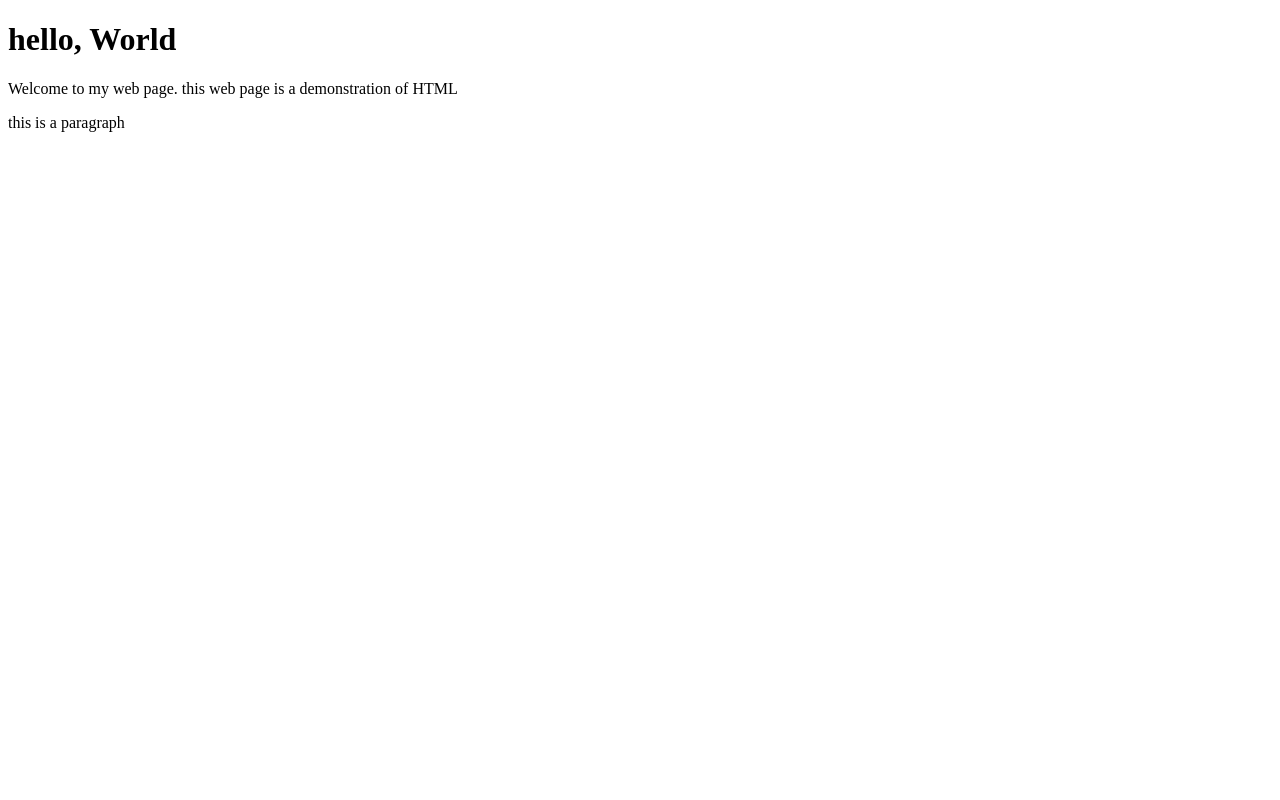
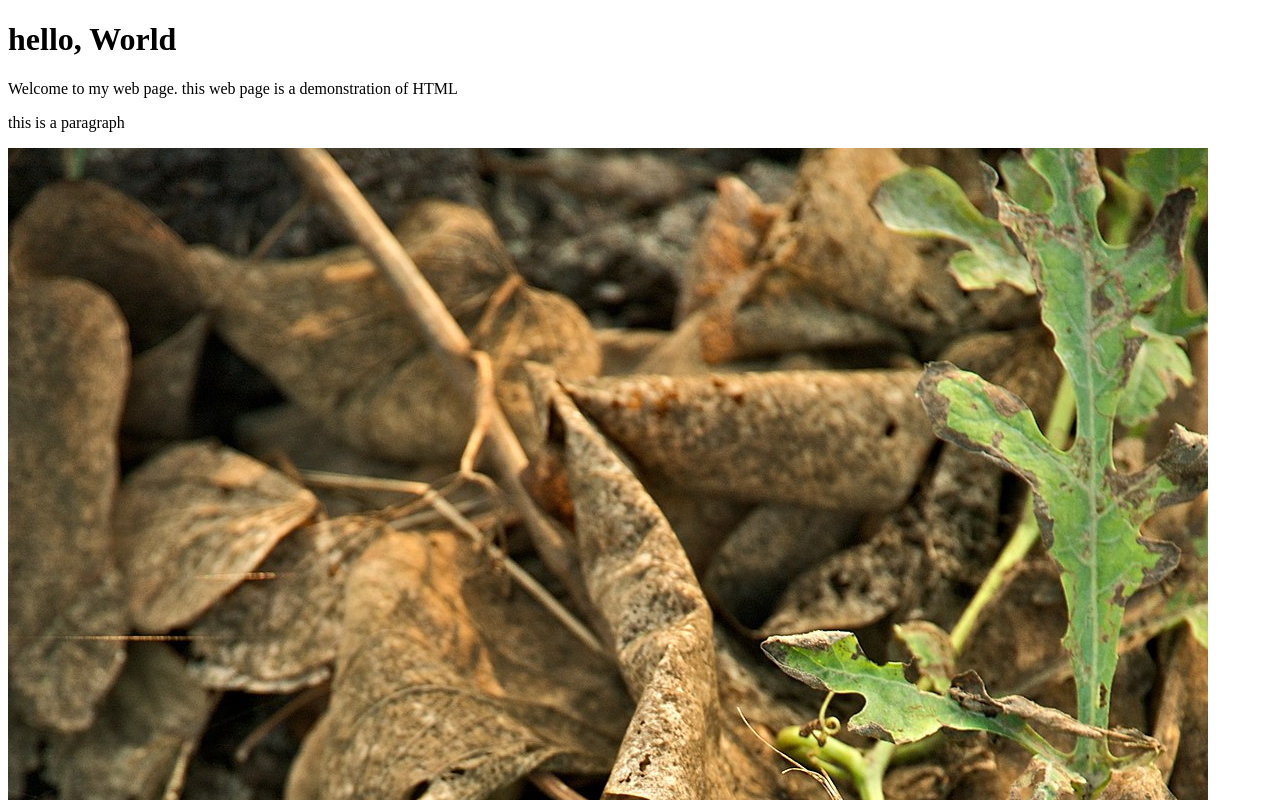
Before and after one commit to Romulus0805/test_webpage, a plain HTML site: page index.html in a window 1280 px wide. Shown: the top 800 px of the page. Drawn offline with Linux system fonts and the light colour scheme.

Commit message:
Update index.html

```diff
--- a/index.html
+++ b/index.html
@@ -8,6 +8,7 @@
   <p> <!-- the P tag makes a paragraph -->
     Welcome to my web page. this web page is a demonstration of HTML
   </p>
- <p>this is a paragraph</p>
+  <p>this is a paragraph</p>
+  <img src="watermelon.jpg" alt="a watermelon on dirt">
 </body>
 </html> <!-- closing html tag -->
```
